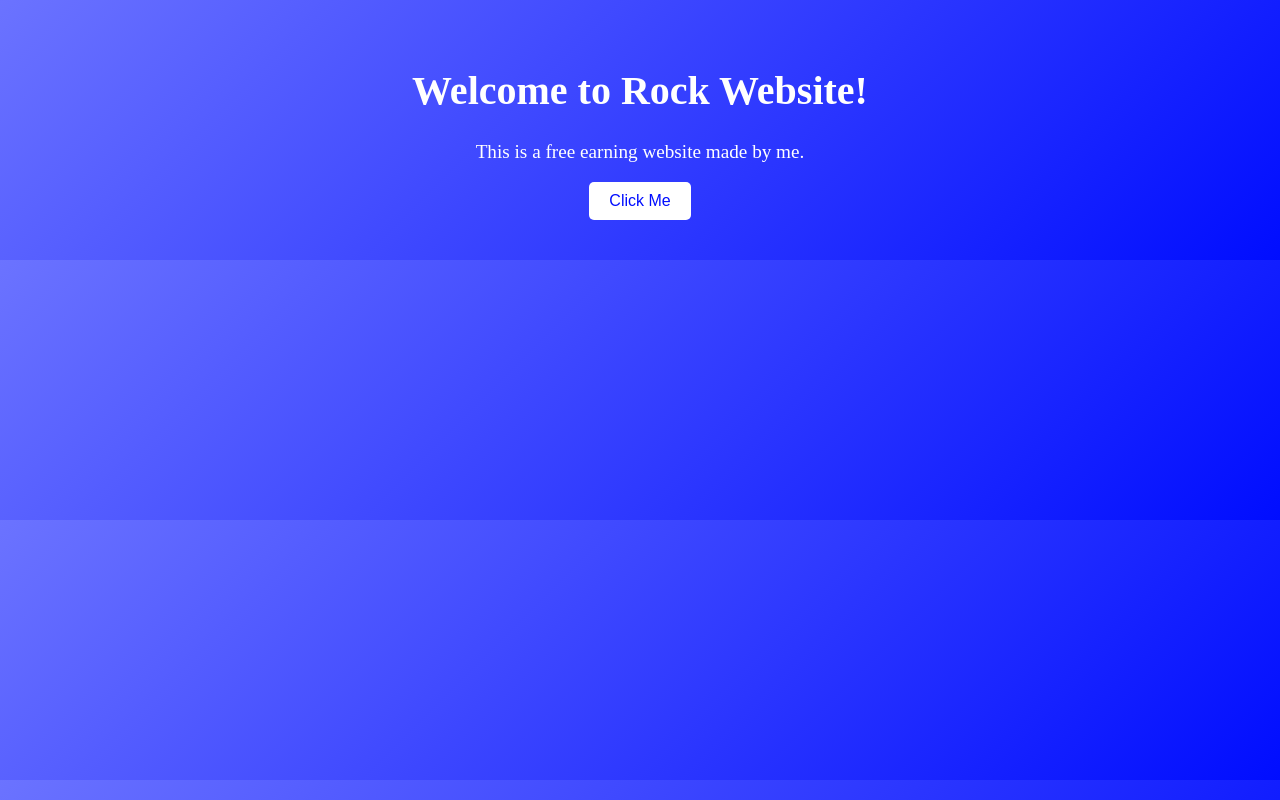
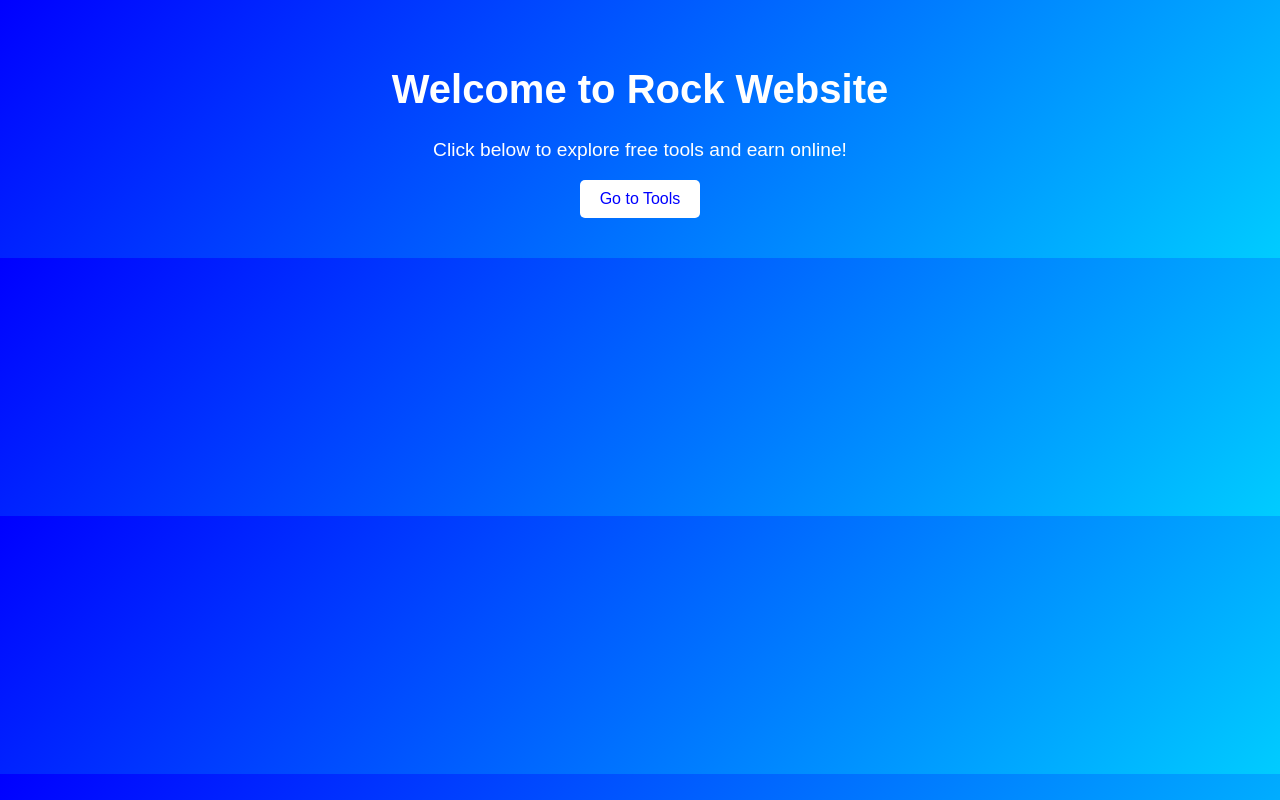
Before and after one commit to ssunilamarsinghbalke-netizen/Rocktool, a plain HTML site: page index.html in a window 1280 px wide. Drawn offline with Linux system fonts and the light colour scheme.

Commit message:
Update index.html

```diff
--- a/index.html
+++ b/index.html
@@ -6,11 +6,9 @@
   <title>Rock Website</title>
   <style>
     body {
-      <br>
-<a href="tools.html" style="color:yellow; font-size:20px;">🛠 Try Free Tools</a>
       font-family: Arial, sans-serif;
       text-align: center;
-      background: linear-gradient(135deg, #6b73ff, #000dff);
+      background: linear-gradient(135deg, #0000ff, #00ccff);
       color: white;
       margin: 0;
       padding: 40px;
@@ -27,7 +25,7 @@
       border: none;
       border-radius: 5px;
       background-color: white;
-      color: #000dff;
+      color: #0000ff;
       cursor: pointer;
     }
     button:hover {
@@ -36,8 +34,10 @@
   </style>
 </head>
 <body>
-  <h1>Welcome to Rock Website!</h1>
-  <p>This is a free earning website made by me.</p>
-  <button onclick="alert('Thanks for visiting Rock Website!')">Click Me</button>
+  <h1>Welcome to Rock Website</h1>
+  <p>Click below to explore free tools and earn online!</p>
+  <a href="tools.html">
+    <button>Go to Tools</button>
+  </a>
 </body>
-</html>
+  </html>
```
